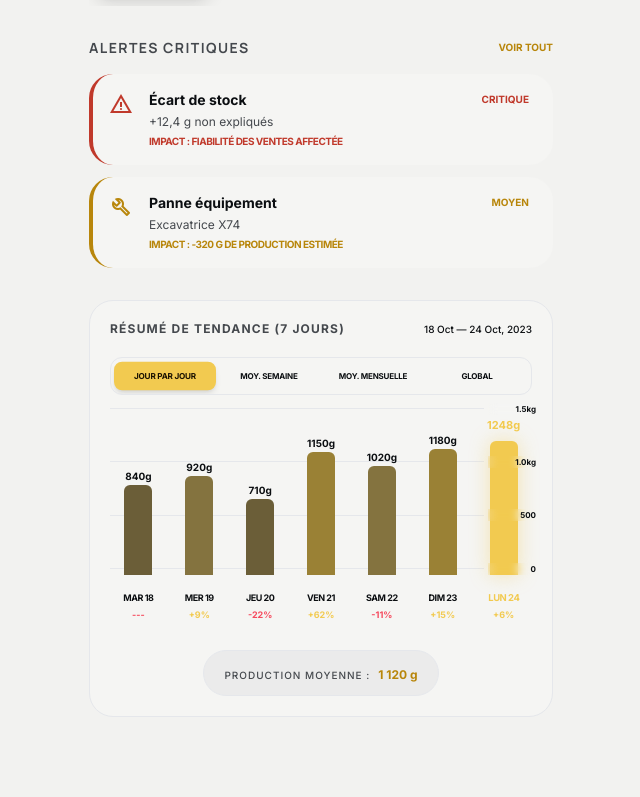
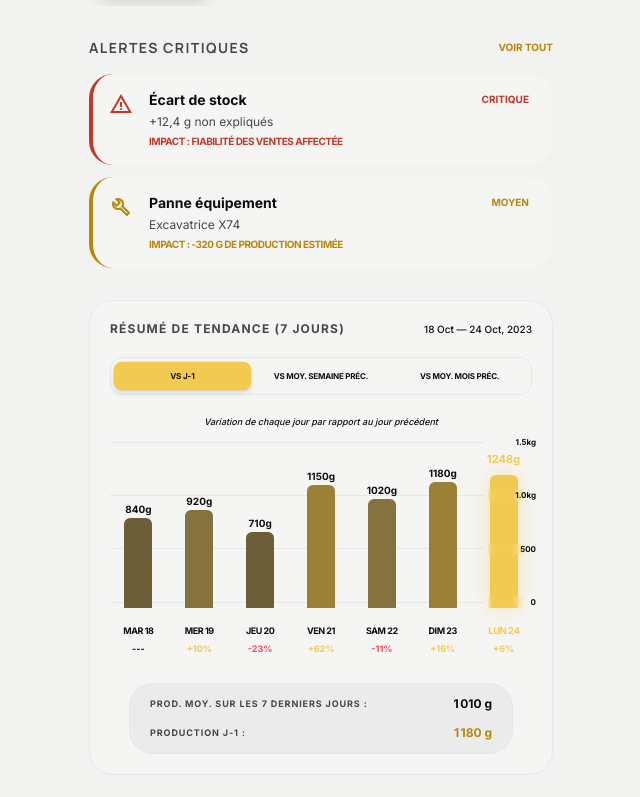
Before and after one commit to maravillapapi/GTAGoldTrackingApp, a React (Vite) app: page / in a window 1280 px wide. Shown: the part 1143-1940 px from the top of the page, without its empty margins (375-1015 px from the left). Built offline with nearby package versions, Linux system fonts and the light colour scheme.

Commit message:
feat: persistance LocalStorage, date dynamique fr-FR, nouvelle spec graphique tendance (3 onglets VS J-1/Semaine/Mois)

```diff
--- a/src/pages/Home.tsx
+++ b/src/pages/Home.tsx
@@ -3,21 +3,25 @@ import { Link } from 'react-router-dom';
 import { Icon } from '../components/Icon';
 import { useAppContext } from '../contexts/AppContext';
 
-type ChartTab = 'day' | 'week' | 'month' | 'global';
+type ChartTab = 'day' | 'week' | 'month';
 
 // 7-day bars NEVER change — only the % comparison mode changes per tab
 const DAY_DATA = [
-  { day: 'Tue 18', g: 840,  hasAlert: false, isToday: false, isOff: false },
-  { day: 'Wed 19', g: 920,  hasAlert: false, isToday: false, isOff: false },
-  { day: 'Thu 20', g: 710,  hasAlert: false, isToday: false, isOff: false },
-  { day: 'Fri 21', g: 1150, hasAlert: false, isToday: false, isOff: false },
-  { day: 'Sat 22', g: 1020, hasAlert: false, isToday: false, isOff: false },
-  { day: 'Sun 23', g: 1180, hasAlert: false, isToday: false, isOff: false },
-  { day: 'Mon 24', g: 1248, hasAlert: false, isToday: true,  isOff: false },
+  { day: 'Tue 18', g: 840,  isToday: false, isOff: false },
+  { day: 'Wed 19', g: 920,  isToday: false, isOff: false },
+  { day: 'Thu 20', g: 710,  isToday: false, isOff: false },
+  { day: 'Fri 21', g: 1150, isToday: false, isOff: false },
+  { day: 'Sat 22', g: 1020, isToday: false, isOff: false },
+  { day: 'Sun 23', g: 1180, isToday: false, isOff: false },
+  { day: 'Mon 24', g: 1248, isToday: true,  isOff: false },
 ];
-const WEEKLY_AVG  = 1000;
-const MONTHLY_AVG = 1080;
-const GLOBAL_REF  = 920;
+
+// Reference values for comparisons
+const AVG_7_DAYS   = Math.round(DAY_DATA.reduce((s, d) => s + d.g, 0) / DAY_DATA.length); // 1010
+const PREV_DAY_REF = 1180; // Sun 23 — used as J-1 reference for today
+const AVG_PREV_WEEK  = 1000;
+const AVG_PREV_MONTH = 1080;
+
 const CHART_H = 160;
 const MAX_G   = 1500;
 
@@ -25,26 +29,41 @@ function getChange(tab: ChartTab, idx: number): string {
   const d = DAY_DATA[idx];
   if (d.isOff) return 'Off';
 
-  // Custom values derived from reference image for DAY-ON-DAY view
   if (tab === 'day') {
-    const changes = ['---', '+9%', '-22%', '+62%', '-11%', '+15%', '+6%'];
-    return changes[idx];
+    // VS J-1: compare to previous day in the array
+    if (idx === 0) return '---';
+    const ref = DAY_DATA[idx - 1].g;
+    const pct = ((d.g - ref) / ref) * 100;
+    return (pct >= 0 ? '+' : '') + pct.toFixed(0) + '%';
   }
 
-  let ref: number;
-  if (tab === 'week')  { ref = WEEKLY_AVG; }
-  else if (tab === 'month') { ref = MONTHLY_AVG; }
-  else                      { ref = GLOBAL_REF; }
-
+  const ref = tab === 'week' ? AVG_PREV_WEEK : AVG_PREV_MONTH;
   const pct = ((d.g - ref) / ref) * 100;
   return (pct >= 0 ? '+' : '') + pct.toFixed(0) + '%';
 }
 
 const TAB_LABELS: Record<ChartTab, string> = {
-  day:    'JOUR PAR JOUR',
-  week:   'MOY. SEMAINE',
-  month:  'MOY. MENSUELLE',
-  global: 'GLOBAL',
+  day:   'VS J-1',
+  week:  'VS Moy. Semaine préc.',
+  month: 'VS Moy. Mois préc.',
+};
+
+const TAB_SUBTITLES: Record<ChartTab, string> = {
+  day:   'Variation de chaque jour par rapport au jour précédent',
+  week:  'Variation de chaque jour par rapport à la production moyenne de la semaine précédente',
+  month: 'Variation de chaque jour par rapport à la production moyenne du mois précédent',
+};
+
+const REF_LABEL: Record<ChartTab, string> = {
+  day:   'PRODUCTION J-1',
+  week:  'MOY. SEMAINE PRÉCÉDENTE',
+  month: 'MOY. MOIS PRÉCÉDENT',
+};
+
+const REF_VALUE: Record<ChartTab, number> = {
+  day:   PREV_DAY_REF,
+  week:  AVG_PREV_WEEK,
+  month: AVG_PREV_MONTH,
 };
 
 const Home: React.FC = () => {
@@ -87,7 +106,9 @@ const Home: React.FC = () => {
       <main className="px-6 mt-6 space-y-8 max-w-lg mx-auto pb-32">
         <div className="flex justify-between items-end">
           <div>
-            <p className="text-on-surface-variant text-sm font-medium">Lundi 24 octobre 2023</p>
+            <p className="text-on-surface-variant text-sm font-medium capitalize">
+              {new Date().toLocaleDateString('fr-FR', { weekday: 'long', day: 'numeric', month: 'long', year: 'numeric' })}
+            </p>
             <h1 className="font-headline text-3xl font-extrabold tracking-tight">Résumé exécutif</h1>
           </div>
         </div>
@@ -227,12 +248,13 @@ const Home: React.FC = () => {
             <p className="text-[10px] text-on-surface-variant/60 font-medium whitespace-nowrap ml-4">18 Oct — 24 Oct, 2023</p>
           </div>
 
-          <div className="bg-surface-container/50 p-1 rounded-xl flex gap-1 overflow-x-auto no-scrollbar border border-outline-variant/10">
-            {(['day', 'week', 'month', 'global'] as ChartTab[]).map(tab => (
+          {/* Tab selector — 3 tabs */}
+          <div className="bg-surface-container/50 p-1 rounded-xl flex gap-1 border border-outline-variant/10">
+            {(['day', 'week', 'month'] as ChartTab[]).map(tab => (
               <button
                 key={tab}
                 onClick={() => setChartTab(tab)}
-                className={`flex-1 whitespace-nowrap px-3 py-2 rounded-lg text-[8px] font-black tracking-tight uppercase transition-all ${
+                className={`flex-1 whitespace-nowrap px-2 py-2 rounded-lg text-[8px] font-black tracking-tight uppercase transition-all ${
                   chartTab === tab ? 'bg-[#F2CA50] text-[#1A1200] shadow-md scale-[1.02]' : 'text-on-surface-variant/60 hover:text-on-surface hover:bg-surface-bright/50'
                 }`}
               >
@@ -241,11 +263,15 @@ const Home: React.FC = () => {
             ))}
           </div>
 
+          {/* Contextual subtitle */}
+          <p className="text-[9px] text-on-surface-variant/50 font-medium italic text-center -mt-2">
+            {TAB_SUBTITLES[chartTab]}
+          </p>
+
           {/* Chart area — bars use pixel heights for reliable rendering */}
           <div className="w-full">
-            {/* Chart: grid lines + bars together */}
             <div className="relative" style={{ height: `${CHART_H}px` }}>
-              {/* Axe Y (Lignes de fond) */}
+              {/* Axe Y grid lines */}
               {[1500, 1000, 500, 0].map((val) => (
                 <div
                   key={val}
@@ -259,22 +285,18 @@ const Home: React.FC = () => {
                 </div>
               ))}
 
-              {/* Bars row — each column is a portion of the chart width */}
+              {/* Bars */}
               <div className="absolute inset-0 flex items-end gap-1">
                 {DAY_DATA.map((d) => {
                   const barH = d.isOff ? 0 : Math.max((d.g / MAX_G) * CHART_H, 3);
                   return (
                     <div key={d.day} className="flex-1 flex flex-col items-center" style={{ height: `${CHART_H}px` }}>
-                      {/* spacer pushes bar to bottom */}
                       <div className="flex-1" />
-                      {/* Value over bar */}
                       {!d.isToday && !d.isOff && (
                         <span className="text-[10px] font-bold text-on-surface-variant/70 mb-1 leading-none">
                           {d.g}g
                         </span>
                       )}
-
-                      {/* Bar rendering (Filled style) */}
                       {d.isOff ? (
                         <div className="w-full bg-error/10 rounded-t-sm" style={{ height: '4px' }} />
                       ) : (
@@ -287,9 +309,9 @@ const Home: React.FC = () => {
                           style={{ height: `${barH}px` }}
                         >
                           {d.isToday && (
-                             <div className="flex flex-col items-center -mt-6">
-                               <span className="text-[11px] font-bold text-[#F2CA50] mb-0.5">{d.g}g</span>
-                             </div>
+                            <div className="flex flex-col items-center -mt-6">
+                              <span className="text-[11px] font-bold text-[#F2CA50] mb-0.5">{d.g}g</span>
+                            </div>
                           )}
                         </div>
                       )}
@@ -299,17 +321,26 @@ const Home: React.FC = () => {
               </div>
             </div>
 
+            {/* X-axis: day labels + % */}
             <div className="flex gap-1 mt-4">
               {DAY_DATA.map((d, idx) => {
                 const change = getChange(chartTab, idx);
                 const isNeg = change.startsWith('-');
+                const dayLabel = d.isToday ? 'LUN 24'
+                  : d.day === 'Tue 18' ? 'MAR 18'
+                  : d.day === 'Wed 19' ? 'MER 19'
+                  : d.day === 'Thu 20' ? 'JEU 20'
+                  : d.day === 'Fri 21' ? 'VEN 21'
+                  : d.day === 'Sat 22' ? 'SAM 22' : 'DIM 23';
                 return (
                   <div key={`x-${d.day}`} className="flex-1 flex flex-col items-center gap-1">
                     <span className={`text-[9px] font-black tracking-tighter whitespace-nowrap ${d.isToday ? 'text-[#F2CA50] scale-105' : 'text-on-surface-variant/70'}`}>
-                      {d.isToday ? 'LUN 24' : d.day === 'Tue 18' ? 'MAR 18' : d.day === 'Wed 19' ? 'MER 19' : d.day === 'Thu 20' ? 'JEU 20' : d.day === 'Fri 21' ? 'VEN 21' : d.day === 'Sat 22' ? 'SAM 22' : 'DIM 23'}
+                      {dayLabel}
                     </span>
                     <span className={`text-[9px] font-bold ${
-                      d.isOff ? 'text-on-surface-variant/30' : isNeg ? 'text-[#F6495D]' : 'text-[#F2CA50]'
+                      change === '---' ? 'text-on-surface-variant/30'
+                      : d.isOff ? 'text-on-surface-variant/30'
+                      : isNeg ? 'text-[#F6495D]' : 'text-[#F2CA50]'
                     }`}>
                       {change}
                     </span>
@@ -319,10 +350,25 @@ const Home: React.FC = () => {
             </div>
           </div>
 
-          <div className="flex justify-center pt-2">
-            <div className="bg-surface-container px-5 py-2.5 rounded-full border border-outline-variant/10">
-              <span className="text-[10px] text-on-surface-variant font-medium uppercase tracking-widest mr-2">Production moyenne :</span>
-              <span className="text-xs font-bold text-primary">1 120 g</span>
+          {/* Bottom block — 2 rows */}
+          <div className="flex flex-col items-center pt-2 gap-2">
+            <div className="bg-surface-container px-5 py-3 rounded-2xl border border-outline-variant/10 w-full max-w-sm">
+              <div className="flex justify-between items-center mb-1.5">
+                <span className="text-[9px] text-on-surface-variant font-bold uppercase tracking-widest">
+                  Prod. moy. sur les 7 derniers jours :
+                </span>
+                <span className="text-xs font-bold text-on-surface ml-2 whitespace-nowrap">
+                  {AVG_7_DAYS.toLocaleString('fr-FR')} g
+                </span>
+              </div>
+              <div className="flex justify-between items-center border-t border-outline-variant/10 pt-1.5">
+                <span className="text-[9px] text-on-surface-variant font-bold uppercase tracking-widest">
+                  {REF_LABEL[chartTab]} :
+                </span>
+                <span className="text-xs font-bold text-primary ml-2 whitespace-nowrap">
+                  {REF_VALUE[chartTab].toLocaleString('fr-FR')} g
+                </span>
+              </div>
             </div>
           </div>
         </section>
```
Also changed, not shown: src/contexts/AppContext.tsx (+31 -6 lines).
